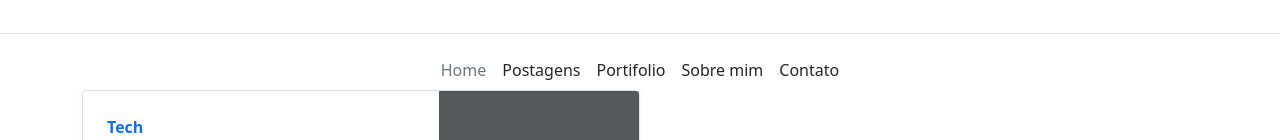
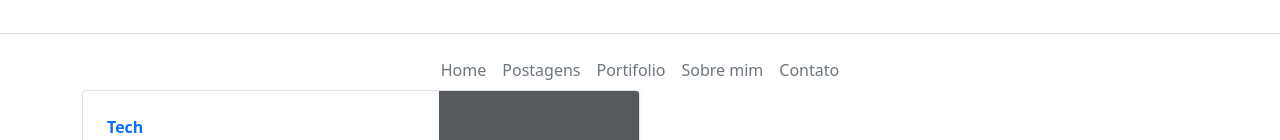
Before and after one commit to simone-art/angular-app, an Angular app: page /posts in a window 1280 px wide. Shown: the part 249-389 px from the top of the page. Built offline with nearby package versions, Linux system fonts and the light colour scheme.

Commit message:
Usando routerLink no componente nav

```diff
--- a/src/app/core/layout/nav/nav.component.html
+++ b/src/app/core/layout/nav/nav.component.html
@@ -1,7 +1,7 @@
 <ul class="nav col-12 col-lg-auto me-lg-auto mb-2 justify-content-center mb-md-0">
-  <li><a [routerLink]="['/']" class="nav-link px-2 link-secondary">Home</a></li>
-  <li><a href="#" class="nav-link px-2 link-dark">Postagens</a></li>
-  <li><a href="#" class="nav-link px-2 link-dark">Portifolio</a></li>
-  <li><a href="#" class="nav-link px-2 link-dark">Sobre mim</a></li>
-  <li><a href="#" class="nav-link px-2 link-dark">Contato</a></li>
+  <li><a [routerLink]="['/']" routerLinkActive="link-secodary" class="nav-link px-2 link-secondary">Home</a></li>
+  <li><a [routerLink]="['/posts']" routerLinkActive="link-secodary" class="nav-link px-2 link-secondary">Postagens</a></li>
+  <li><a [routerLink]="['/portifolio']" class="nav-link px-2 link-secondary">Portifolio</a></li>
+  <li><a [routerLink]="['/sobre-mim']" class="nav-link px-2 link-secondary">Sobre mim</a></li>
+  <li><a [routerLink]="['/contato']" class="nav-link px-2 link-secondary">Contato</a></li>
 </ul>
```
